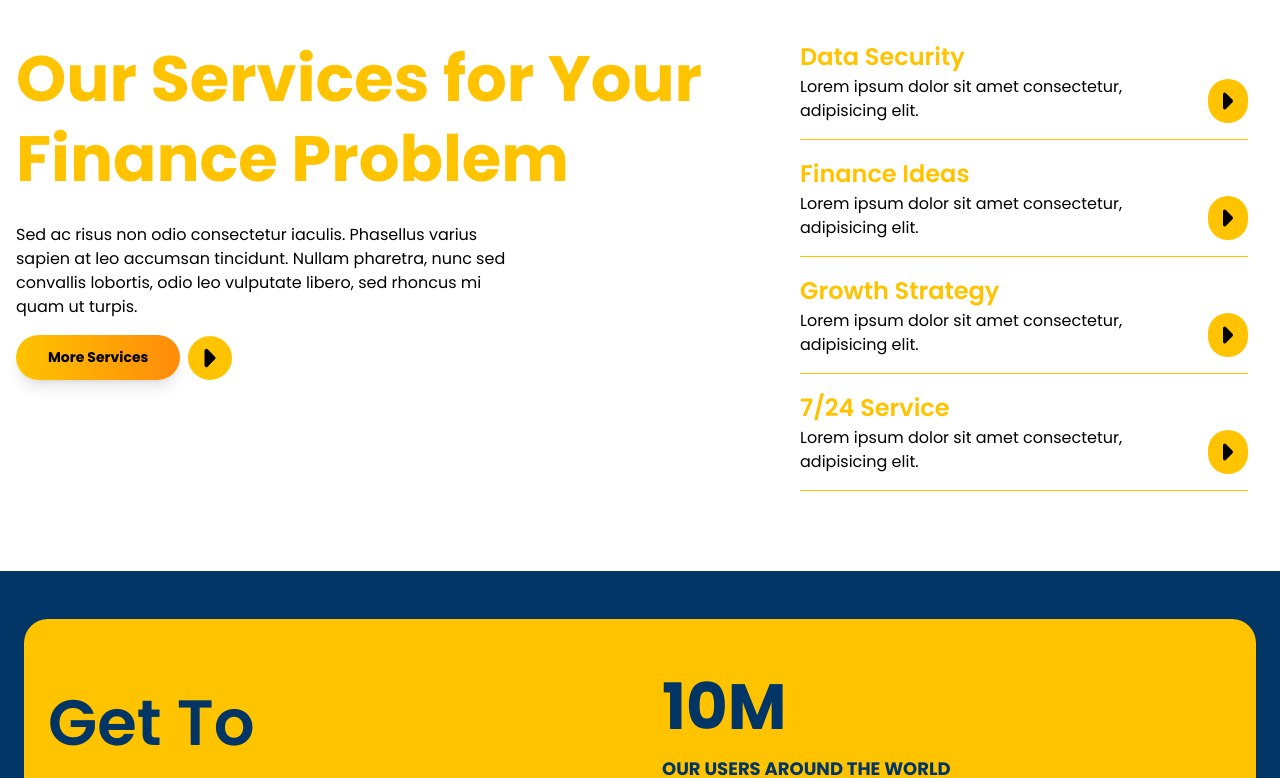
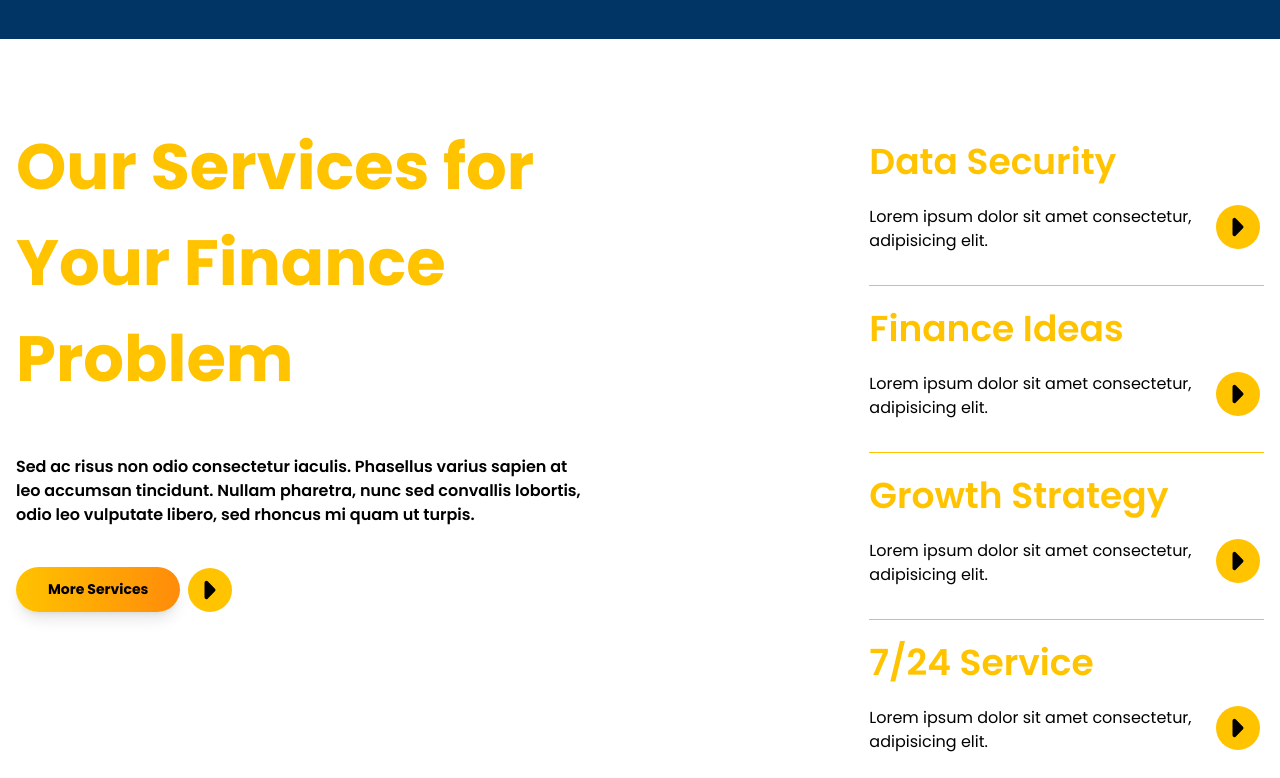
Before and after one commit to shobhit-kmr/FUNDER-ASSIST-LP, a React (Vite) app: page / in a window 1280 px wide. Shown: the part 1160-1938 px from the top of the page. Built offline with nearby package versions, Linux system fonts and the light colour scheme.

Commit message:
Responsive Update

```diff
--- a/src/App.jsx
+++ b/src/App.jsx
@@ -1,7 +1,7 @@
 import React from "react";
-import News from "./Component/News";
+// import News from "./Component/News";
 import Future from "./Component/Future";
-import Review from "./Component/Review";
+// import Review from "./Component/Review";
 import Footer from "./Component/Footer";
 import Hero from "./Component/Hero";
 import Services from "./Component/Services";
@@ -15,8 +15,8 @@ function App() {
       <Services />
       <About />
       <Future />
-      <Review />
-      <News />
+      {/* <Review /> */}
+      {/* <News /> */}
       <Footer />
     </>
   );
--- a/src/Component/About.jsx
+++ b/src/Component/About.jsx
@@ -61,8 +61,8 @@ const CompanyHighlight = () => {
     <>
       {/* ************About Starts ************** */}
       <div className="container-fluid h-max font-poppins bg-blue py-12 px-6 box-border">
-        <div className="grid lg:grid-cols-8 grid-cols-4 h-max w-full lg:container gap-3 mx-auto bg-yellow rounded-3xl">
-          <div className="bg-red col-span-4  lg:py-16 py-6 px-6 space-y-8">
+        <div className="grid lg:grid-cols-12 grid-cols-4 h-max w-full lg:container gap-3 mx-auto bg-yellow rounded-3xl md:p-16 p-4">
+          <div className="bg-red col-span-7  lg:py-16 py-6 px-6 space-y-8">
             <div className="flex flex-col items-center justify-center  bg-gray-200">
               <div className="  ">
                 <h1 className="lg:text-h1 md:text-h2 text-h3 text-blue font-semibold mb-6 leading-tight">
@@ -84,11 +84,11 @@ const CompanyHighlight = () => {
               </div>
             </div>
           </div>
-          <div className="col-span-4 bg-gray">
+          <div className="col-span-5 bg-gray">
             <div className="">
               <div className="grid gap-y-6">
-                <div className="p-4 mb-10  md:w-2/3 ">
-                  <div className=" border-b-2 border-blue pb-5 pt-6">
+                <div className="p-4 mb-10  m ">
+                  <div className=" border-b-2 border-blue pb-5 md:pt-6">
                     <div>
                       <p className="text-h1 text-blue font-bold">{count3}M</p>
                       <p className="text-blue text-h5 uppercase font-bold">
--- a/src/Component/Hero.jsx
+++ b/src/Component/Hero.jsx
@@ -131,17 +131,17 @@ export default function Hero() {
 
 
       {/* ************Bold Text Section Starts ************** */}
-      <div class="flex items-center bg-blue dark:bg-gray-800 lg:container mx-auto">
-        <div class="xl:container relative flex px-6 py-8  xl:mx-auto  ">
+      <div class="flex items-center bg-blue  dark:bg-gray-800 lg:container mx-auto">
+        <div class="xl:container relative flex px-6 xl:mt-36 md:mt-20 mt-16   xl:mx-auto  ">
           <div class="relative z-20 flex flex-col ">
-            <h1 class="flex flex-col xl:text-h md:text-h1 text-h2 font-semibold leading-none text-gray-800   text-white">
+            <h1 class="flex flex-col xl:text-h md:text-h1 text-h2   font-semibold leading-none text-gray-800   text-white">
               Archieving Financial
             </h1>
             <span class=" xl:flex items-center justify-start gap-8">
               <div className="">
-                <span className="xl:text-h md:text-h1 text-h2 font-semibold leading-none text-gray-800   text-white">Independent</span>
+                <span className=" xl:text-h md:text-h1 text-h2   font-semibold leading-none text-gray-800   text-white">Independent</span>
               </div>
-              <div className=" lg:mt-auto pt-4 flex items-center ml-auto mb-2  ">
+              <div className=" lg:mt-auto pt-4 flex items-center ml-auto mb-2 mt-2 ">
                 <Btn name="Get Started" />
                 <Arrow />
               </div>
@@ -153,8 +153,8 @@ export default function Hero() {
 
 
       {/* ************Connect With More People Starts ************** */}
-      <div className="grid xl:grid-cols-2 grid-cols-1 container lg:mx-auto h-min px-2">
-        <div></div>
+      <div className="grid xl:grid-cols-2 grid-cols-1 container lg:mx-auto mx-3 h-min px-2">
+        <div className="md:block hidden"></div>
         <div className="flex xl:flex-row flex-col  xl:items-center xl:justify-start justify-start">
 
           <div className="mx-2 text-yellow">
@@ -162,7 +162,7 @@ export default function Hero() {
             <span className="text-h4 mb-4">More People</span>
           </div>
           <div className="flex items-center xl:justify-center justify-start ">
-            <div className="h-24 my-12 flex items-center -space-x-6">
+            <div className="h-24 lg:my-12 my-3 flex items-center -space-x-6">
               <div className="w-24 h-24 rounded-full inline-block border-4 border-yellow overflow-hidden flex items-center justify-center">
                 <img
                   src="https://source.unsplash.com/24x24/?apple"
@@ -192,16 +192,16 @@ export default function Hero() {
 
 
       {/* ************Strategy Finance Starts ************** */}
-      <div className="lg:container  mx-auto lg:px-6 px-2 py-12">
+      <div className="lg:container  mx-auto lg:px-6 px-2 lg:py-12 py-8">
         <section className=" bg-yellow  rounded-3xl ">
-          <div className="px-6  text-center  lg:text-left">
+          <div className="lg:px-6  px-4 text-center  lg:text-left">
             <div className="lg:container mx-auto ">
               <div className="flex grid items-center lg:gap-12 gap-4 md:grid-cols-12">
                 <div className=" lg:mt-0 md:col-span-6">
                   <div className="flex md:flex-row flex-col items-center justify-between">
-                    <div className="md:w-1/3 w-full text-blue">
-                      <h2 className="lg:text-h3 text-h4 font-bold leading-tight">Strategy Finance</h2>
-                      <p>
+                    <div className="md:w-1/3 w-full text-blue md:py-0 py-4">
+                      <h2 className="lg:text-h3 text-h4 font-bold leading-tight  text-start">Strategy Finance</h2>
+                      <p className=" text-start">
                         Lorem ipsum dolor sit amet, consectetur adipisicing
                         elit.
                       </p>
@@ -209,13 +209,13 @@ export default function Hero() {
                     <div className="md:w-2/3 w-full">
                       <img
                         src="https://mdbcdn.b-cdn.net/img/new/ecommerce/horizontal/058.jpg"
-                        className="h-56 rounded-3xl mx-auto  xl:p-8 p-4"
+                        className="lg:w-full w-72  rounded-3xl lg:mx-auto mr-auto  xl:p-8 md:p-4"
                         alt=""
                       />
                     </div>
                   </div>
                 </div>
-                <div className=" lg:mb-0 md:col-span-6 xl:p-12 md:p-4 ">
+                <div className=" lg:mb-0 md:col-span-6 xl:p-12 md:p-6 ">
                   <div className="mb-4 border-b-blue border-b">
                     <div className="flex flex-wrap items-center justify-between mb-2">
                       <h2 className="lg:text-h4 text-h5 text-blue font-bold">
@@ -236,7 +236,7 @@ export default function Hero() {
                     </div>
                   </div>
 
-                  <div className="lg:mb-4 mb-12">
+                  <div className="lg:mb-4 ">
                     <div className="mb-4 border-b-blue border-b">
                       <div className="flex items-center justify-between mb-2">
                         <h2 className="lg:text-h4 text-h5 text-blue font-bold">
--- a/src/Component/Services.jsx
+++ b/src/Component/Services.jsx
@@ -5,18 +5,19 @@ import Btn from "../Common/Btn";
 export default function Services() {
   return (
     <>
-      {/* ************Services Starts ************** */}
+      {/* Services Section */}
       <div className="bg-white box-border">
-        <div className="lg:container py-16 mx-auto flex flex-col lg:flex-row font-poppins ">
-          {/* ************ First BLock Starts ************** */}
-          <div className="lg:w-[60%] md:w-[80%] p-4">
-            <div className="flex flex-col items-center justify-center  bg-gray-200">
-              <div className=" bg-white ">
-                <h1 className="lg:text-h1 md:text-h2 text-h3 leading-tight text-yellow font-bold mb-6">
-                  Our Services for <br className="2xl:block hidden" /> Your Finance
-                  <br className="2xl:block hidden" /> Problem
+        <div className="lg:container py-16 mx-auto grid md:grid-cols-12 font-poppins">
+
+          {/* First Block - Main Content */}
+          <div className="xl:col-span-8 md:col-span-6 p-4">
+            <div className="flex flex-col items-center justify-center">
+              <div>
+                <h1 className="xl:text-h1 text-h2 lg:leading-normal leading-tight text-yellow font-bold mb-6">
+                  Our Services for <br className="xl:block hidden" /> Your Finance
+                  <br className="xl:block hidden" /> Problem
                 </h1>
-                <p className="text-lg mb-4 md:w-[70%]">
+                <p className="text-lg mb-4 py-6 md:w-[70%] font-semibold">
                   Sed ac risus non odio consectetur iaculis. Phasellus varius
                   sapien at leo accumsan tincidunt. Nullam pharetra, nunc sed
                   convallis lobortis, odio leo vulputate libero, sed rhoncus mi
@@ -29,85 +30,86 @@ export default function Services() {
               </div>
             </div>
           </div>
-          {/* ************ First BLock Ends ************** */}
 
+          {/* Second Block - Services List */}
+          <div className="xl:col-span-4 md:col-span-6 lg:p-4 md:border-none bg-gray-100 px-4">
+            <div className="mx-auto">
 
-           {/* ************ Second BLock Starts ************** */}
-          <div className="lg:w-[40%] md:w-[80%]  lg:p-4  md:border-none ">
-            <div className="bg-gray-100 px-4">
-              <div className=" mx-auto ">
-                <div className=" ">
-                  <div className="mb-4">
-                    <div className="flex items-end  justify-between">
-                      <div>
-                        <h3 className="text-h4 font-semibold text-yellow">
+              {/* Block-1: Data Security */}
+              <div className="py-4">
+                <div className="">
+                  <h3 className="lg:text-h3 text-h4 font-semibold text-yellow">
                     Data Security
                   </h3>
-                        <p>
-                          Lorem ipsum dolor sit amet consectetur, adipisicing
-                          elit.
+                </div>
+                <div className="grid grid-flow-col">
+                  <p className="py-4 w-[95%]">
+                    Lorem ipsum dolor sit amet consectetur, adipisicing elit.
                   </p>
-                      </div>
-                      <div className="whitespace-nowrap">
+                  <div className="w-12 h-12 my-auto">
                     <Arrow />
                   </div>
                 </div>
               </div>
-                  <div className="mb-4">
-                    <hr className=" border-t border-yellow" />
-                    <div className="flex items-end  justify-between mt-4">
-                      <div>
-                        <h3 className="text-h4 font-semibold text-yellow">
+              <hr className="border-t border-yellow w-" />
+
+              {/* Block-2: Finance Ideas */}
+              <div className="py-4">
+                <div className="">
+                  <h3 className="lg:text-h3 text-h4 font-semibold text-yellow">
                     Finance Ideas
                   </h3>
-                        <p>
-                          Lorem ipsum dolor sit amet consectetur, adipisicing
-                          elit.
+                </div>
+                <div className="grid grid-flow-col">
+                  <p className="py-4 w-[95%]">
+                    Lorem ipsum dolor sit amet consectetur, adipisicing elit.
                   </p>
-                      </div>
+                  <div className="w-12 h-12 my-auto">
                     <Arrow />
                   </div>
                 </div>
-                  <div className="mb-4 ">
-                    <hr className=" border-t border-yellow" />
-                    <div className="flex items-end  justify-between mt-4">
-                      <div>
-                        <h3 className="text-h4 font-semibold text-yellow">
+              </div>
+              <hr className="border-t border-yellow" />
+
+              {/* Block-3: Growth Strategy */}
+              <div className="py-4">
+                <div className="">
+                  <h3 className="lg:text-h3 text-h4 font-semibold text-yellow">
                     Growth Strategy
                   </h3>
-                        <p>
-                          Lorem ipsum dolor sit amet consectetur, adipisicing
-                          elit.
+                </div>
+                <div className="grid grid-flow-col">
+                  <p className="py-4 w-[95%]">
+                    Lorem ipsum dolor sit amet consectetur, adipisicing elit.
                   </p>
-
-                      </div>
+                  <div className="w-12 h-12 my-auto">
                     <Arrow />
                   </div>
                 </div>
-                  <div className="mb-4">
-                    <hr className=" border-t border-yellow" />
-                    <div className="flex items-end  justify-between mt-4">
-                      <div>
-                        <h3 className="text-h4 font-semibold text-yellow">
+              </div>
+              <hr className="border-t border-yellow" />
+
+              {/* Block-4: 7/24 Service */}
+              <div className="py-4">
+                <div className="">
+                  <h3 className="lg:text-h3 text-h4 font-semibold text-yellow">
                     7/24 Service
                   </h3>
-                        <p>
-                          Lorem ipsum dolor sit amet consectetur, adipisicing
-                          elit.
+                </div>
+                <div className="grid grid-flow-col">
+                  <p className="py-4 sm:w-[95%]">
+                    Lorem ipsum dolor sit amet consectetur, adipisicing elit.
                   </p>
-                      </div>
+                  <div className="w-12 h-12 my-auto">
                     <Arrow />
                   </div>
                 </div>
-                  <hr className=" border-t border-yellow" />
+              </div>
+              <hr className="border-t border-yellow" />
             </div>
           </div>
         </div>
       </div>
-          {/* ************ Second BLock Ends ************** */}
-        </div>
-      </div>
-      {/* ************Services Ends ************** */}
     </>
   );
 }
```
Lines whose indentation alone changed are shown as unchanged.
